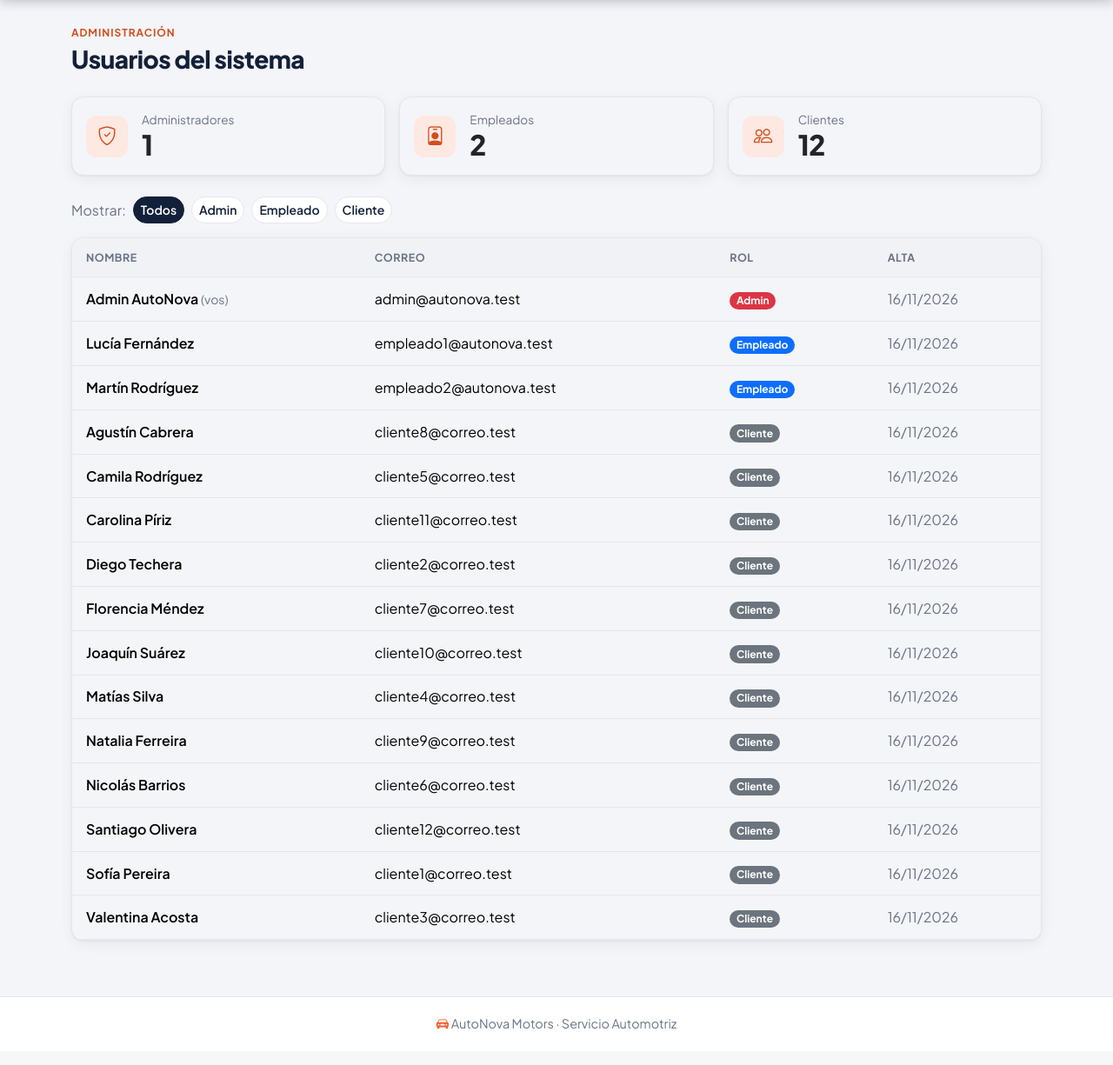
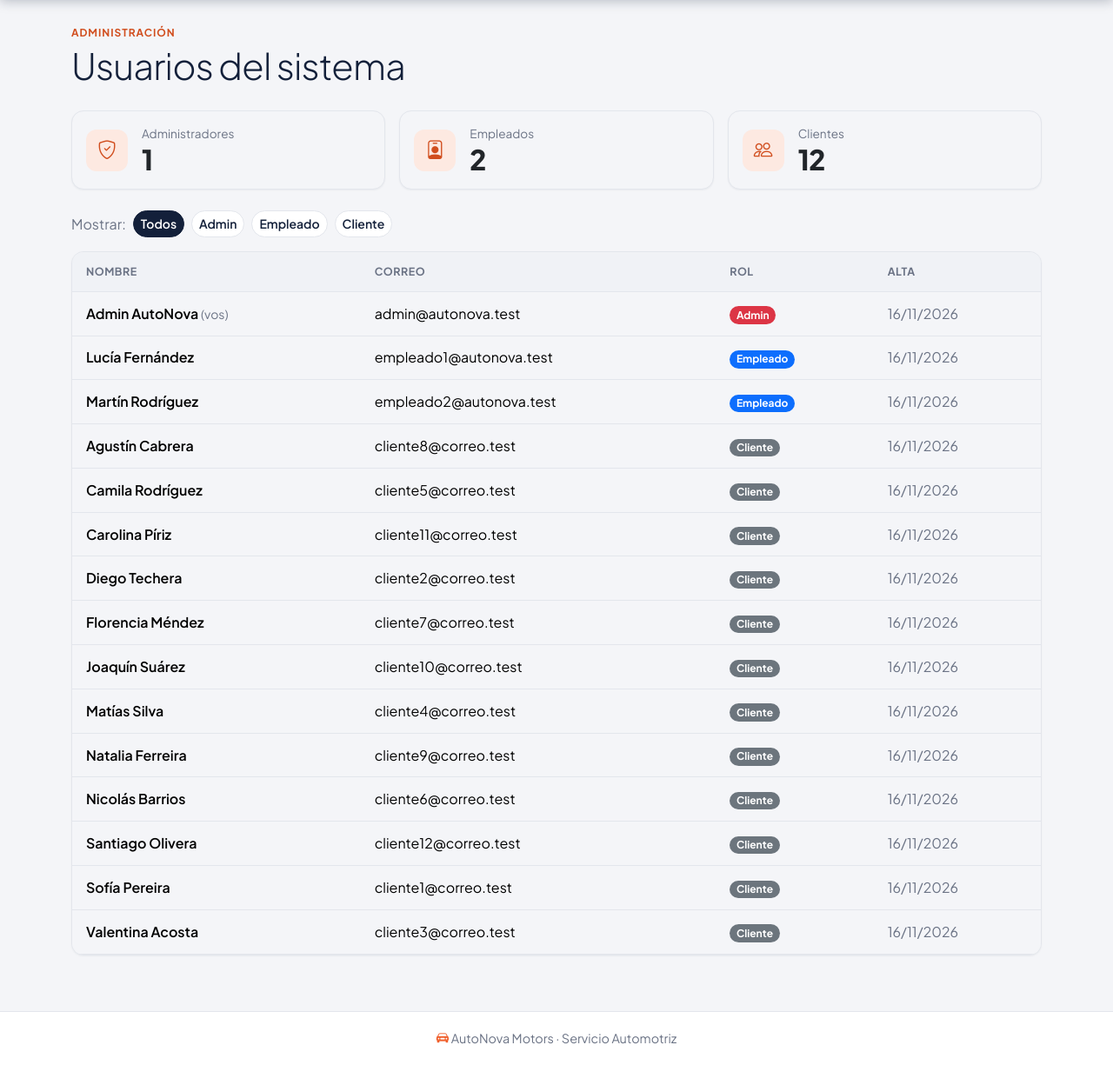
Before and after one commit to grupolp79/AutoNova-Motors, a Laravel app: page /usuarios in a window 1280 px wide. Shown: the part 80-1305 px from the top of the page at 87% size. Before the commit the page ends 1264 px from the top, so only its background shows below. Run offline with Laravel 12, Linux system fonts and the light colour scheme; a user stored in the database is signed in; data comes from the database, SQL or seed files in the repository.

Commit message:
v2 visuales

```diff
--- a/public/css/autonova.css
+++ b/public/css/autonova.css
@@ -28,6 +28,14 @@
     --an-borde: #e3e6ec;
     --an-texto-suave: #6b7385;
 
+    /* Colores de los estados del vehículo: los mismos en todo el sitio */
+    --an-disponible: #1f9d55;
+    --an-disponible-suave: #e3f5ea;
+    --an-reservado: #d98a00;
+    --an-reservado-suave: #fdf1d9;
+    --an-vendido: #6b7385;
+    --an-vendido-suave: #eceef2;
+
     /* Degradé de fondo para cabeceras (login y, más adelante, el catálogo) */
     --an-degrade: radial-gradient(circle at 85% 15%, rgba(240, 97, 46, .35), transparent 45%),
                   linear-gradient(135deg, var(--an-tinta) 0%, var(--an-tinta-2) 100%);
@@ -35,8 +43,9 @@
     /* Bordes redondeados, sombras y transiciones */
     --an-radio: 14px;
     --an-radio-sm: 10px;
-    --an-sombra: 0 1px 2px rgba(19, 32, 58, .05), 0 4px 16px rgba(19, 32, 58, .06);
-    --an-sombra-hover: 0 10px 28px rgba(19, 32, 58, .14);
+    /* Sombra apenas visible en reposo; se "levanta" al pasar el mouse */
+    --an-sombra: 0 1px 2px rgba(19, 32, 58, .05);
+    --an-sombra-hover: 0 10px 28px rgba(19, 32, 58, .12);
     --an-transicion: .2s ease;
 
     /* Variables de Bootstrap que usa todo el sitio */
@@ -62,9 +71,35 @@ main {
     flex: 1 0 auto;
 }
 
-h1, h2, h3, .h1, .h2, .h3 {
-    font-weight: 800;
+/* Títulos grandes y livianos; los números importantes (precio, km, totales) van en negrita */
+h1, h2, .h1, .h2 {
+    font-weight: 300;
     letter-spacing: -.02em;
+}
+
+h3, .h3 {
+    font-weight: 400;
+    letter-spacing: -.01em;
+}
+
+h1, .h1 {
+    font-size: calc(1.6rem + 1.2vw);
+}
+
+@media (min-width: 1200px) {
+    h1, .h1 {
+        font-size: 2.6rem;
+    }
+}
+
+/* Foco visible cuando se navega con el teclado (Tab); con el mouse no aparece */
+a:focus-visible,
+.btn:focus-visible,
+.nav-link:focus-visible,
+.page-link:focus-visible {
+    outline: 3px solid var(--an-acento);
+    outline-offset: 2px;
+    box-shadow: none;
 }
 
 .text-muted {
@@ -230,6 +265,26 @@ h1, h2, h3, .h1, .h2, .h3 {
     text-transform: uppercase;
     color: var(--an-acento-oscuro);
     margin-bottom: .25rem;
+}
+
+/* Etiqueta de estado del vehículo (disponible / reservado / vendido) */
+.badge-estado {
+    font-weight: 600;
+    border-radius: 999px;
+    padding: .4em .8em;
+}
+
+.estado-disponible { background: var(--an-disponible-suave); color: var(--an-disponible); }
+.estado-reservado  { background: var(--an-reservado-suave);  color: #9a6200; }
+.estado-vendido    { background: var(--an-vendido-suave);    color: var(--an-vendido); }
+
+/* Etiqueta de destacado: usa el color de acento */
+.badge-destacado {
+    font-weight: 600;
+    border-radius: 999px;
+    padding: .4em .8em;
+    background: var(--an-acento);
+    color: #fff;
 }
 
 /* Tarjeta con un número grande (reporte, usuarios) */
--- a/resources/views/layouts/app.blade.php
+++ b/resources/views/layouts/app.blade.php
@@ -10,7 +10,7 @@
     {{-- Tipografía de Google Fonts; si no carga, autonova.css usa la fuente del sistema --}}
     <link rel="preconnect" href="https://fonts.googleapis.com">
     <link rel="preconnect" href="https://fonts.gstatic.com" crossorigin>
-    <link href="https://fonts.googleapis.com/css2?family=Plus+Jakarta+Sans:wght@400;500;600;700;800&display=swap" rel="stylesheet">
+    <link href="https://fonts.googleapis.com/css2?family=Plus+Jakarta+Sans:wght@300;400;500;600;700;800&display=swap" rel="stylesheet">
     {{-- Estilos propios. El ?v= cambia cuando se modifica el archivo, así el navegador no usa una copia vieja --}}
     <link href="{{ asset('css/autonova.css') }}?v={{ filemtime(public_path('css/autonova.css')) }}" rel="stylesheet">
     {{-- Cada vista puede agregar sus propios CSS acá con @push('estilos') --}}
--- a/resources/views/reportes/ventas.blade.php
+++ b/resources/views/reportes/ventas.blade.php
@@ -14,7 +14,7 @@
     <div class="encabezado-pagina">
         <div>
             <span class="antetitulo">Administración</span>
-            <h1 class="h3">Reporte de ventas por mes</h1>
+            <h1>Reporte de ventas por mes</h1>
         </div>
 
         {{-- Selector del período: se envía por GET (?meses=3|6|12) --}}
--- a/resources/views/usuarios/index.blade.php
+++ b/resources/views/usuarios/index.blade.php
@@ -15,7 +15,7 @@
     <div class="encabezado-pagina">
         <div>
             <span class="antetitulo">Administración</span>
-            <h1 class="h3">Usuarios del sistema</h1>
+            <h1>Usuarios del sistema</h1>
         </div>
     </div>
 
```
Also changed, not shown: resources/views/vehiculos/_badges.blade.php (+4 -7 lines).
